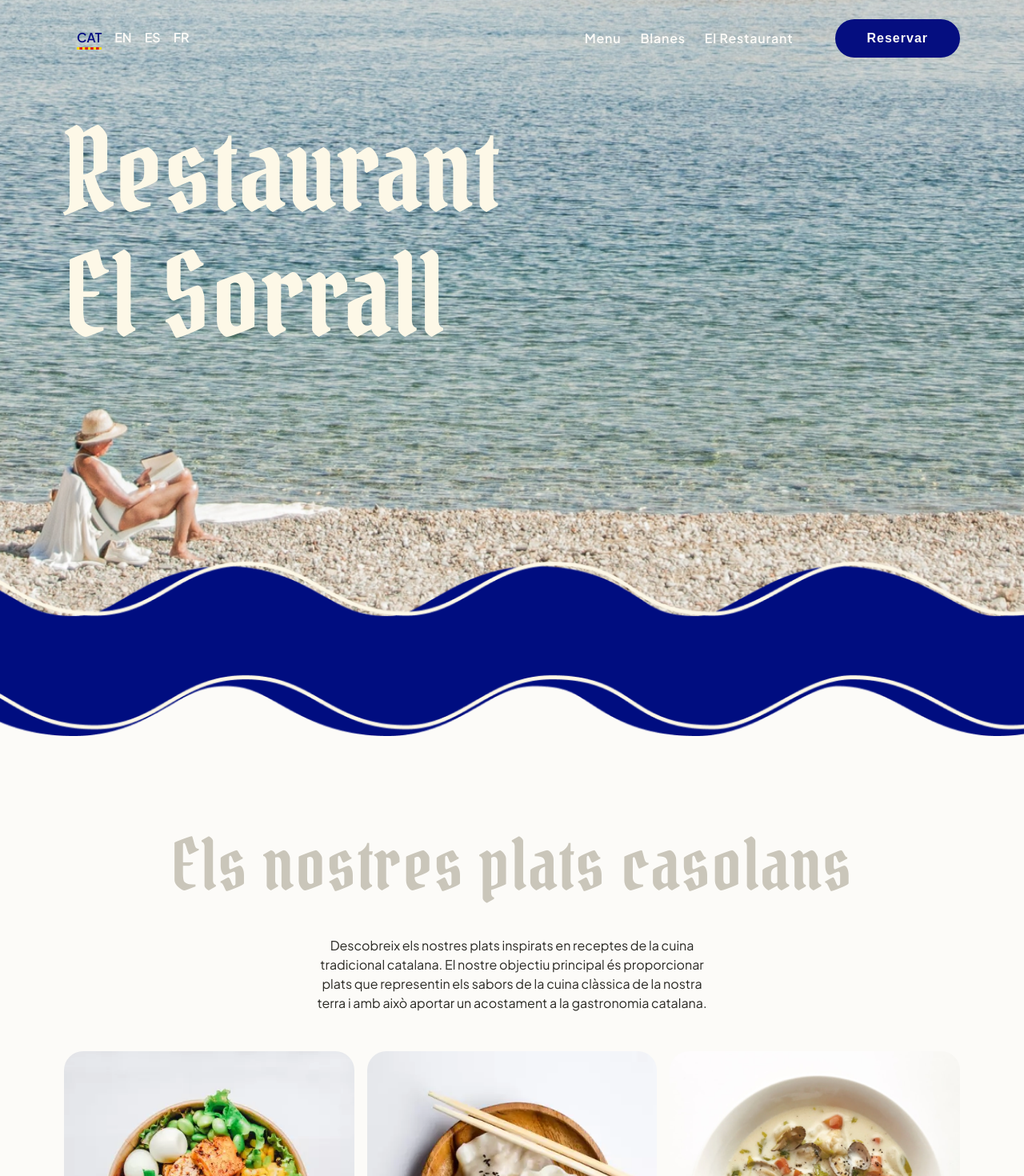
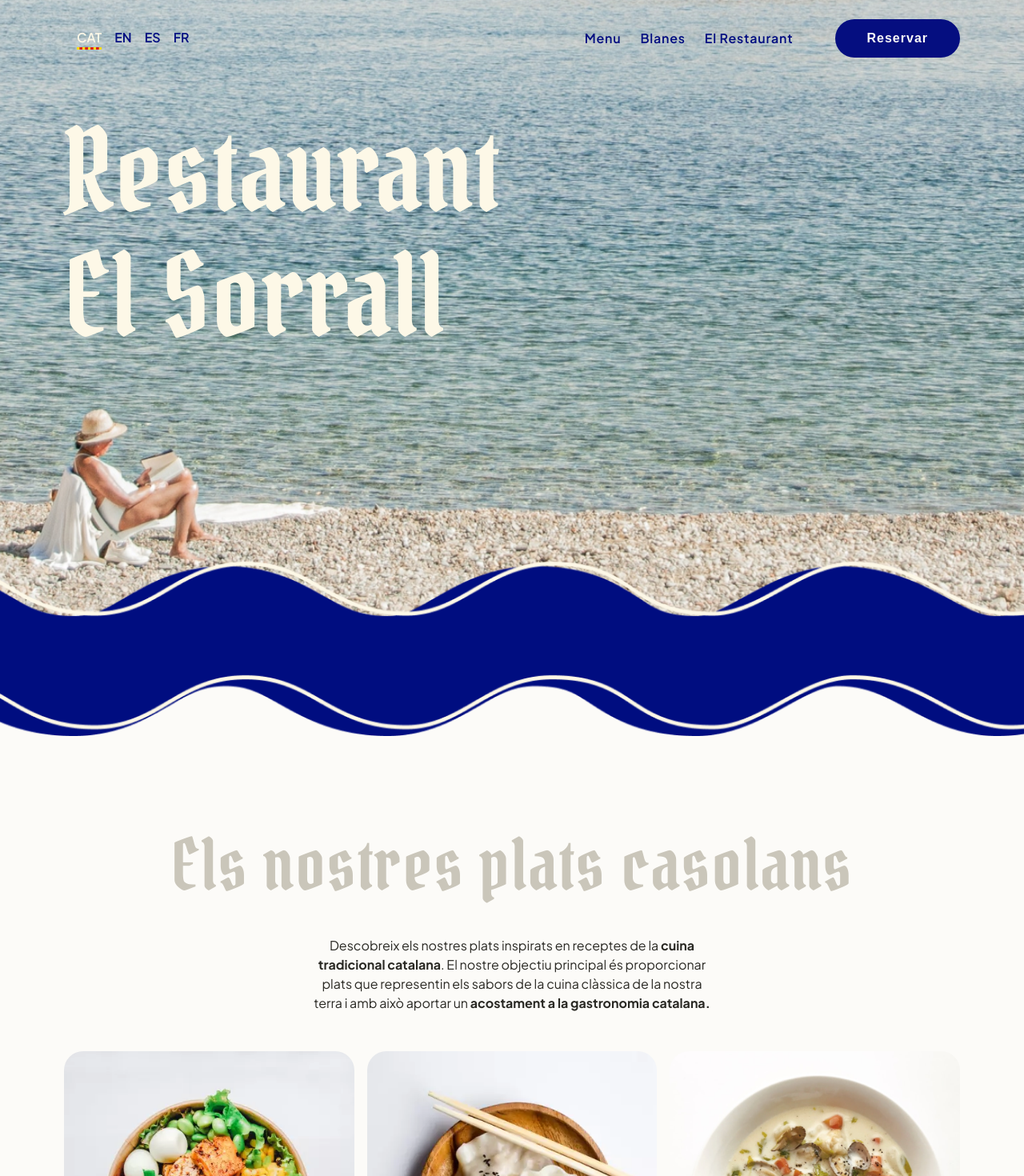
Before and after one commit to ToneeEnguix/el_sorrall, a React (Vite) app: page / in a window 1280 px wide. Shown: the top 1470 px of the page at 80% size. Built offline with nearby package versions, Linux system fonts and the light colour scheme; what facepaint would draw is missing.

Commit message:
changed navbar links color and added bold on section descriptions

```diff
--- a/src/components/nav/LanguageSelector.jsx
+++ b/src/components/nav/LanguageSelector.jsx
@@ -45,9 +45,10 @@ const selectorStyle = {
   '.item': {
     marginLeft: '1rem',
     span: {
+      color: '#000D80',
       transition: 'all 200ms linear',
       ':hover': {
-        color: 'gray',
+        color: '#59609d',
       },
     },
     hr: {
@@ -58,6 +59,6 @@ const selectorStyle = {
     },
   },
   '.active': {
-    color: '#050E80 !important',
+    color: '#FDF8E7 !important',
   },
 }
--- a/src/components/nav/Navbar.jsx
+++ b/src/components/nav/Navbar.jsx
@@ -71,7 +71,8 @@ const linkStyle = {
   textDecoration: 'none',
   transition: 'all 200ms linear',
   letterSpacing: '.05rem',
+  color: '#000D80',
   ':hover': {
-    color: 'lightgray',
+    color: '#59609d',
   },
 }
--- a/src/pages/Blanes.jsx
+++ b/src/pages/Blanes.jsx
@@ -16,7 +16,11 @@ export default function Blanes({ linkRef }) {
     <div css={blanesStyle}>
       <div ref={linkRef} className='linkHere' />
       <h3>{text[lang].blanes.title}</h3>
-      <p className='body'>{text[lang].blanes.subtitle}</p>
+      <p className='body'>
+        {text[lang].blanes.subtitle1}
+        <b>{text[lang].blanes.subtitle2}</b>
+        {text[lang].blanes.subtitle3}
+      </p>
       <Pics />
     </div>
   )
--- a/src/pages/Products.jsx
+++ b/src/pages/Products.jsx
@@ -23,7 +23,12 @@ export default function Products({ linkRef }) {
     <div css={productsStyle}>
       <div ref={linkRef} className='linkHere' />
       <h2>{text[lang].products.title}</h2>
-      <p className='body'>{text[lang].products.subtitle}</p>
+      <p className='body'>
+        {text[lang].products.subtitle1}
+        <b>{text[lang].products.subtitle2}</b>
+        {text[lang].products.subtitle3}
+        <b>{text[lang].products.subtitle4}</b>
+      </p>
       <Grid />
       <Button className='btnWrapper' onClick={() => setShowModal(true)}>
         {text[lang].products.button}
--- a/src/state/atoms.js
+++ b/src/state/atoms.js
@@ -23,8 +23,11 @@ export const textAtom = atom({
       },
       products: {
         title: 'Els nostres plats casolans',
-        subtitle:
-          'Descobreix els nostres plats inspirats en receptes de la cuina tradicional catalana. El nostre objectiu principal és proporcionar plats que representin els sabors de la cuina clàssica de la nostra terra i amb això aportar un acostament a la gastronomia catalana.',
+        subtitle1: 'Descobreix els nostres plats inspirats en receptes de la ',
+        subtitle2: 'cuina tradicional catalana',
+        subtitle3:
+          '. El nostre objectiu principal és proporcionar plats que representin els sabors de la cuina clàssica de la nostra terra i amb això aportar un ',
+        subtitle4: 'acostament a la gastronomia catalana.',
         dish1: 'Amanida d’alvocat',
         description1: 'En llit de tomàquet i llagostins',
         dish2: 'Confit d’ànec',
@@ -35,8 +38,10 @@ export const textAtom = atom({
       },
       blanes: {
         title: 'Blanes, primer poble de la costa brava',
-        subtitle:
-          'Deixa’t encantar pel poble que inicia el recorregut de la fantàstica Costa Brava catalana. Veuen a gaudir d’un dia de platja, de les milers de rutes de senderisme i de la calidesa dels seus habitants.',
+        subtitle1: 'Deixa’t encantar pel poble que ',
+        subtitle2: 'inicia el recorregut de la fantàstica Costa Brava catalana',
+        subtitle3:
+          '. Vine a gaudir d’un dia de platja, de les milers de rutes de senderisme i de la calidesa dels seus habitants.',
         img1alt: 'detall de paret',
         img2alt: 'vela de veler',
         img3alt: 'pescador pelant al costat del mar',
@@ -44,8 +49,12 @@ export const textAtom = atom({
       },
       restaurant: {
         title: 'El Restaurant a la vora de la mar',
-        subtitle:
-          'El Sorrall esta situat en el passeig marítim a primera línia de mar, permetent als nostres clients una vista privilegiada mentre gaudeixen dels plats que servim. El nostre equip de professionals et faran sentir com a casa i amb ganes de tornar a fer-nos una visita.',
+        subtitle1: 'El Sorrall esta situat en el passeig marítim a ',
+        subtitle2: 'primera línia de mar',
+        subtitle3:
+          ', permetent als nostres clients una vista privilegiada mentre gaudeixen dels plats que servim. El nostre equip de professionals et faran ',
+        subtitle4: 'sentir com a casa',
+        subtitle5: ' i amb ganes de tornar a fer-nos una visita.',
         img1alt: 'grup d’amics menjant en una gran taula',
         img2alt: 'detall de mans de xef mentre talla verdura',
         img3alt: 'detall de cap de xef concentrat',
@@ -74,8 +83,11 @@ export const textAtom = atom({
       },
       products: {
         title: 'Nuestros platos caseros',
-        subtitle:
-          'Descubre nuestros platos inspirados en recetas  de la cocina tradicional catalana. Nuestro objetivo principal es proporcionar platos que representen los sabores de la cocina clásica de nuestra tierra y con ello aportar un acercamiento a la gastronomía catalana.',
+        subtitle1: 'Descubre nuestros platos inspirados en recetas de la ',
+        subtitle2: 'cocina tradicional catalana',
+        subtitle3:
+          '. Nuestro objetivo principal es proporcionar platos que representen los sabores de la cocina clásica de nuestra tierra y con ello aportar un ',
+        subtitle4: 'acercamiento a la gastronomía catalana.',
         dish1: 'Ensalada de aguacate',
         description1: 'En cama de tomate y langostinos',
         dish2: 'Peladilla de pato',
@@ -87,8 +99,10 @@ export const textAtom = atom({
       },
       blanes: {
         title: 'Blanes, primer pueblo de la costa Brava',
-        subtitle:
-          'Déjate encantar por el pueblo que inicia el recorrido de la fantástica Costa Brava catalana. Ven a disfrutar de un día de playa, de las miles de rutas de senderismo y de la calidez de sus habitantes.',
+        subtitle1: 'Déjate encantar por el pueblo que ',
+        subtitle2: 'inicia el recorrido de la fantástica Costa Brava catalana',
+        subtitle3:
+          '. Ven a disfrutar de un día de playa, de las miles de rutas de senderismo y de la calidez de sus habitantes.',
         img1alt: 'detalle de pared',
         img2alt: 'vela de barco',
         img3alt: 'pescador pelando al lado del mar',
@@ -96,8 +110,12 @@ export const textAtom = atom({
       },
       restaurant: {
         title: 'El Restaurant al lado del mar',
-        subtitle:
-          'El Sorrall está situado en el paseo marítimo a primera linea de mar, permitiendo a nuestros clientes una vista privilegiada mientras disfrutan de los platos que servimos. Nuestro equipo de profesionales te harán sentir como en casa y con ganas de volver a hacernos una visita.',
+        subtitle1: 'El Sorrall está situado en el paseo marítimo a ',
+        subtitle2: 'primera linea de mar',
+        subtitle3:
+          ', permitiendo a nuestros clientes una vista privilegiada mientras disfrutan de los platos que servimos. Nuestro equipo de profesionales te harán ',
+        subtitle4: 'sentir como en casa ',
+        subtitle5: 'y con ganas de volver a hacernos una visita.',
         img1alt: 'grupo de amigos comiendo en una gran mesa',
         img2alt: 'detalle de manos de chef mientras cortan verdura',
         img3alt: 'detalle de cabeza de chef concentrado',
@@ -126,8 +144,11 @@ export const textAtom = atom({
       },
       products: {
         title: 'Our Homemade Dishes',
-        subtitle:
-          'Discover our dishes inspired by traditional Catalan recipes. Our main objective is to provide dishes that represent the flavors of the classic cuisine of our land and thus provide an approach to Catalan cuisine.',
+        subtitle1: 'Discover our dishes inspired by ',
+        subtitle2: 'traditional Catalan recipes',
+        subtitle3:
+          '. Our main objective is to provide dishes that represent the flavors of the classic cuisine of our land and thus provide an ',
+        subtitle4: 'approach to Catalan cuisine.',
         dish1: 'Avocado salad',
         description1: 'With a tomato bed and prawns',
         dish2: 'Duck peeler',
@@ -138,8 +159,10 @@ export const textAtom = atom({
       },
       blanes: {
         title: 'Blanes, the first town on the Costa Brava',
-        subtitle:
-          'Let yourself be enchanted by the town that begins the journey of the fantastic Catalan Costa Brava. Come and enjoy a day at the beach, the thousands of hiking trails and the warmth of its inhabitants.',
+        subtitle1: 'Let yourself be enchanted by the town that ',
+        subtitle2: 'begins the journey of the fantastic Catalan Costa Brava',
+        subtitle3:
+          '. Come and enjoy a day at the beach, the thousands of hiking trails and the warmth of its inhabitants.',
         img1alt: 'detail of wall',
         img2alt: 'boat sail',
         img3alt: 'fisherman peeling next to the sea',
@@ -147,8 +170,12 @@ export const textAtom = atom({
       },
       restaurant: {
         title: 'The restaurant by the sea',
-        subtitle:
-          'The Sorrall is located on the seafront on the seafront, allowing our guests a privileged view while enjoying the dishes we serve. Our team of professionals will make you feel at home and eager to visit us again.',
+        subtitle1: 'The Sorrall is located ',
+        subtitle2: 'on the seafront',
+        subtitle3:
+          ', allowing our guests a privileged view while enjoying the dishes we serve. Our team of professionals will make you ',
+        subtitle4: 'feel at home ',
+        subtitle5: 'and eager to visit us again.',
         img1alt: 'group of friends eating in a big table',
         img2alt: 'detail of hands of xef while cutting vegetables',
         img3alt: 'detail of head of xef focused',
@@ -177,11 +204,14 @@ export const textAtom = atom({
       },
       products: {
         title: 'Nos plats faits maisonlats casolans',
-        subtitle:
-          'Découvrez nos plats inspirés des recettes catalanes traditionnelles. Notre objectif principal est de fournir des plats qui représentent les saveurs de la cuisine classique de notre pays et ainsi fournir une approche de la cuisine catalane.',
+        subtitle1: 'Découvrez nos plats inspirés des ',
+        subtitle2: 'recettes catalanes traditionnelles',
+        subtitle3:
+          '. Notre objectif principal est de fournir des plats qui représentent les saveurs de la cuisine classique de notre pays et ainsi fournir une ',
+        subtitle4: 'approche de la cuisine catalane.',
         dish1: 'Salade d’avocats',
         description1: 'Avec un lit de tomates et des crevettes',
-        dish2: 'CoÉplucheur de canard',
+        dish2: 'Éplucheur de canard',
         description2:
           'Avec un côté de purée de pommes de terre et de pommes de terre',
         dish3: 'Gâteau au chocolat chaud',
@@ -190,8 +220,10 @@ export const textAtom = atom({
       },
       blanes: {
         title: 'Blanes, la première ville de la Costa Brava',
-        subtitle:
-          'Laissez-vous enchanter par la ville qui commence le voyage de la fantastique Costa Brava catalane. Venez profiter d’une journée à la plage, les milliers de sentiers de randonnée et la chaleur de ses habitants.',
+        subtitle1: 'Laissez-vous enchanter par la ville qui ',
+        subtitle2: 'commence le voyage de la fantastique Costa Brava catalane',
+        subtitle3:
+          '. Venez profiter d’une journée à la plage, les milliers de sentiers de randonnée et la chaleur de ses habitants.',
         img1alt: 'détail du mur',
         img2alt: 'voile de bateau',
         img3alt: 'pêcheur pêchant en bord de mer',
@@ -200,8 +232,12 @@ export const textAtom = atom({
       },
       restaurant: {
         title: 'Le restaurant au bord de la mer',
-        subtitle:
-          'Le Sorrall est situé sur le front de mer sur le front de mer, permettant à nos clients une vue privilégiée tout en appréciant les plats que nous servons. Notre équipe de professionnels vous fera sentir à la maison et désireux de nous rendre visite à nouveau.',
+        subtitle1: 'Le Sorrall est situé ',
+        subtitle2: 'sur le front de mer',
+        subtitle3:
+          ', permettant à nos clients une vue privilégiée tout en appréciant les plats que nous servons. Notre équipe de professionnels vous fera ',
+        subtitle4: 'sentir à la maison',
+        subtitle5: ' et désireux de nous rendre visite à nouveau.',
         img1alt: 'groupe d’amis mangeant à une grande table',
         img2alt: 'détail des mains du chef tout en coupant des légumes',
         img3alt: 'détail de la tête du chef concentré',
```
Also changed, not shown: src/pages/Restaurant.jsx (+7 -1 lines), TODOS.txt.
